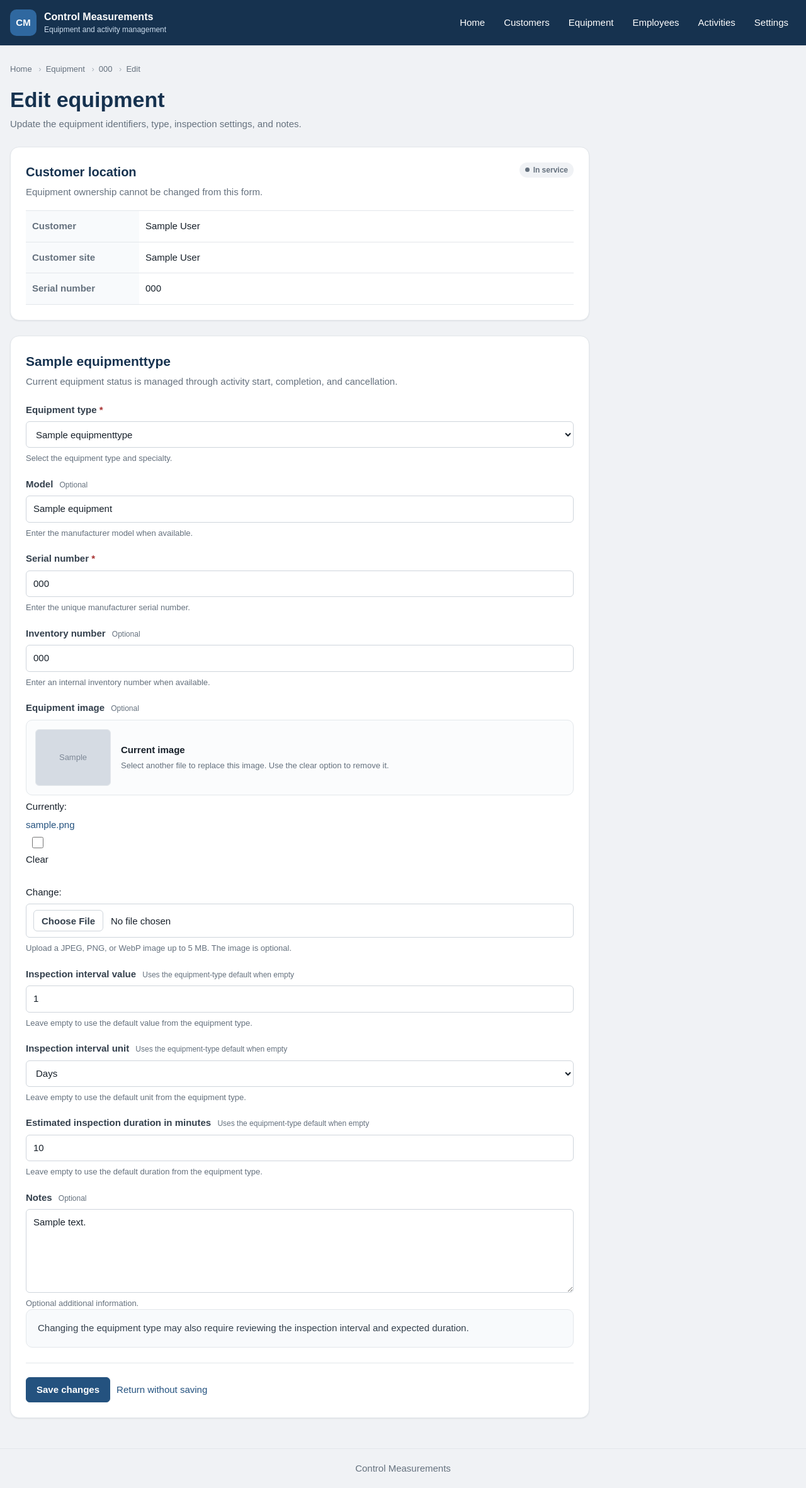
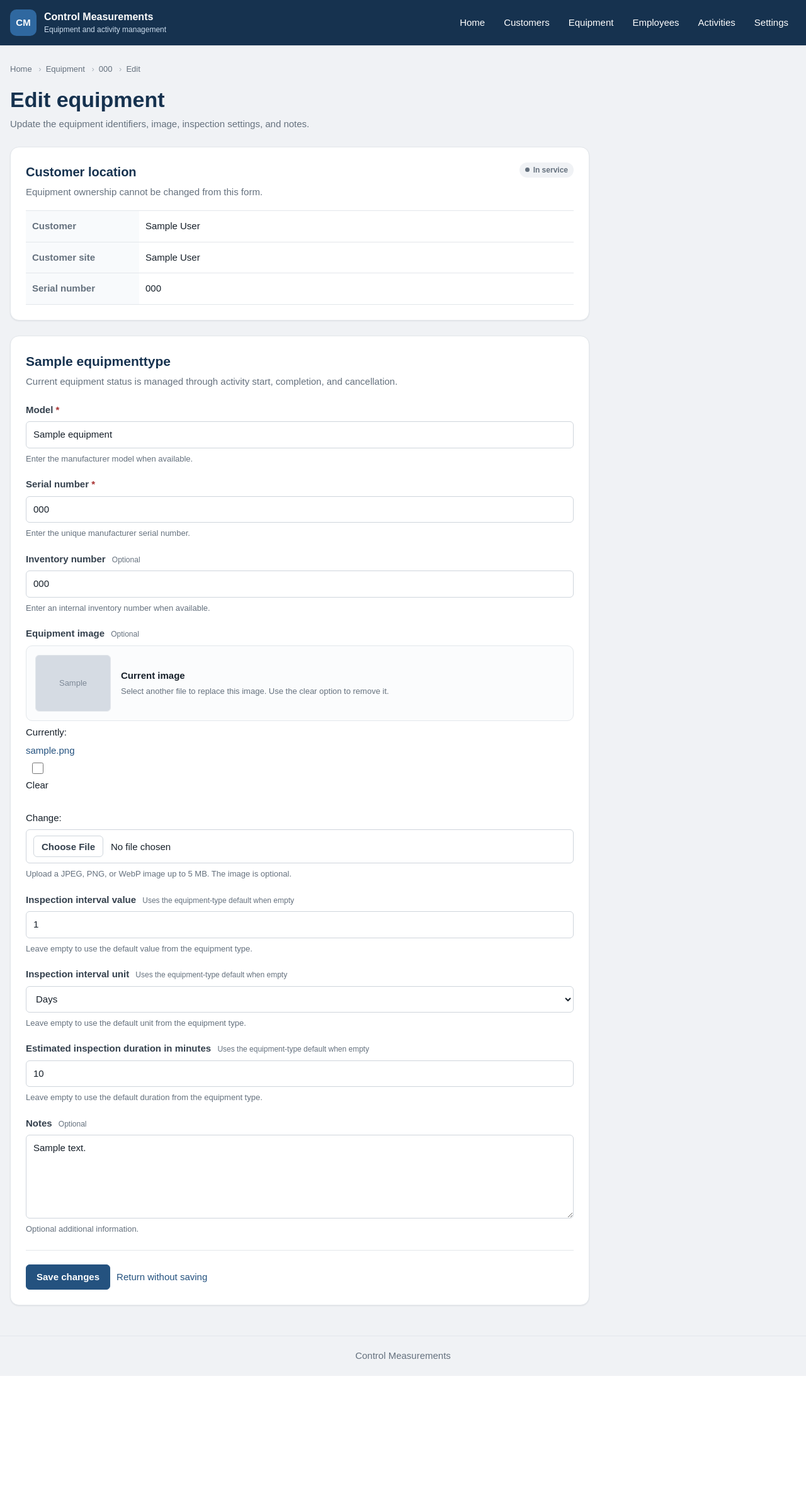
Before and after one commit to SNikolov100/control-measurements, a Django app: a page that uses templates/equipment/equipment_edit.html in a window 1280 px wide. Shown: the whole page at 63% size. After the commit the page ends 2185 px from the top, so only its background shows below. Run offline with Django 5.2, Linux system fonts and the light colour scheme; tables that the repository leaves empty hold one stand-in row (values such as "Sample post"); grey boxes marked "Sample" are stand-in pictures.

Commit message:
Improve equipment validation and workflow safeguards

```diff
--- a/equipment/forms.py
+++ b/equipment/forms.py
@@ -17,23 +17,23 @@ class EquipmentTypeBaseForm(forms.ModelForm):
             'is_active',
         )
         widgets = {
-            "name": forms.TextInput(attrs={"placeholder": "For example: Digital thermometer"},),
+            "name": forms.TextInput(attrs={"placeholder": translate("For example: Digital thermometer")},),
             "description": forms.Textarea(
                 attrs={
                     "rows": 5,
-                    "placeholder": "Describe the equipment type and its typical application.",
+                    "placeholder": translate("Describe the equipment type and its typical application."),
                 },
             ),
             "default_interval_value": forms.NumberInput(
                 attrs={
                     "min": 1,
-                    "placeholder": "For example: 12",
+                    "placeholder": translate("For example: 12"),
                 },
             ),
             "default_inspection_duration": forms.NumberInput(
                 attrs={
                     "min": 1,
-                    "placeholder": "For example: 60",
+                    "placeholder": translate("For example: 60"),
                 },
             ),
         }
@@ -51,6 +51,10 @@ class EquipmentTypeBaseForm(forms.ModelForm):
             "name": {
                 "required": translate("Enter the equipment-type name."),
                 "unique": translate("An equipment type with this name already exists."),
+            },
+            "short_name": {
+                "required": translate("Enter a short name for the equipment type."),
+                "unique": translate("An equipment type with this short name already exists."),
             },
             "specialty": {"required": translate("Select the required specialty.")},
             "default_interval_value": {
@@ -89,26 +93,26 @@ class EquipmentBaseForm(forms.ModelForm):
             'notes',
         )
         widgets = {
-            'model_name': forms.TextInput(attrs={'placeholder': 'For example: Model 100'}),
-            'serial_number': forms.TextInput(attrs={'placeholder': 'For example: SN-2026-001'}),
-            'inventory_number': forms.TextInput(attrs={'placeholder': 'For example: INV-001'}),
+            'model_name': forms.TextInput(attrs={'placeholder': translate('For example: Model 100')}),
+            'serial_number': forms.TextInput(attrs={'placeholder': translate('For example: SN-2026-001')}),
+            'inventory_number': forms.TextInput(attrs={'placeholder': translate('For example: INV-001')}),
             'image': forms.ClearableFileInput(attrs={"accept": "image/jpeg,image/png,image/webp"}),
             'inspection_interval_value': forms.NumberInput(
                 attrs={
                     'min': 1,
-                    'placeholder': 'Leave empty to use the equipment-type default',
+                    'placeholder': translate('Leave empty to use the equipment-type default'),
                 }
             ),
             'estimated_inspection_duration': forms.NumberInput(
                 attrs={
                     'min': 1,
-                    'placeholder': 'Leave empty to use the equipment-type default',
+                    'placeholder': translate('Leave empty to use the equipment-type default'),
                 },
             ),
             'notes': forms.Textarea(
                 attrs={
                     'rows': 5,
-                    'placeholder': 'Add relevant information about the equipment.',
+                    'placeholder': translate('Add relevant information about the equipment.'),
                 },
             ),
         }
@@ -121,8 +125,7 @@ class EquipmentBaseForm(forms.ModelForm):
             'image': translate('Upload a JPEG, PNG, or WebP image up to 5 MB. The image is optional.'),
             'inspection_interval_value': translate('Leave empty to use the default value from the equipment type.'),
             'inspection_interval_unit': translate('Leave empty to use the default unit from the equipment type.'),
-            'estimated_inspection_duration': translate(
-                'Leave empty to use the default duration from the equipment type.'),
+            'estimated_inspection_duration': translate('Leave empty to use the default duration from the equipment type.'),
             'notes': translate('Optional additional information.'),
         }
         error_messages = {
@@ -136,18 +139,25 @@ class EquipmentBaseForm(forms.ModelForm):
             'image': {'invalid_image': translate('Upload a valid JPEG, PNG, or WebP image.')},
         }
 
-class EquipmentCreateForm(EquipmentBaseForm):
     def __init__(self, *args, **kwargs):
         super().__init__(*args, **kwargs)
-        self.fields['inspection_interval_value'].required = False
-        self.fields['inspection_interval_unit'].required = False
-        self.fields['estimated_inspection_duration'].required = False
+
+        default_fields = (
+            'inspection_interval_value',
+            'inspection_interval_unit',
+            'estimated_inspection_duration',
+        )
+        for field_name in default_fields:
+            self.fields[field_name].required = False
 
     def clean(self):
         cleaned_data = super().clean()
         equipment_type = cleaned_data.get('equipment_type')
 
-        if equipment_type is None:
+        if equipment_type is None and self.instance.pk:
+            equipment_type = self.instance.equipment_type
+
+        if equipment_type is None :
             return cleaned_data
 
         if not cleaned_data.get('inspection_interval_value'):
@@ -161,11 +171,16 @@ class EquipmentCreateForm(EquipmentBaseForm):
 
         return cleaned_data
 
+
+class EquipmentCreateForm(EquipmentBaseForm):
+    ...
+
 class EquipmentEditForm(EquipmentBaseForm):
     def __init__(self, *args, **kwargs):
         super().__init__(*args, **kwargs)
 
         self.fields.pop('customer_site', None)
+        self.fields.pop('equipment_type', None)
 
 
 class CustomerSiteEquipmentCreateForm(EquipmentCreateForm):
--- a/equipment/models.py
+++ b/equipment/models.py
@@ -6,6 +6,7 @@ from django.core.validators import MinValueValidator
 from core.validators import validate_uploaded_image
 from uuid import uuid4
 from pathlib import Path
+from django.db.models import Q
 
 
 def equipment_image_upload_path(instance, filename):
@@ -195,6 +196,15 @@ class Equipment(TextNormalizationMixin, AutoSlugMixin, TimestampMixin):
             'equipment_type__name',
             'serial_number',
         )
+        constraints = (
+            models.UniqueConstraint(
+                fields=('inventory_number',),
+                condition=~Q(inventory_number=''),
+                name='unique_non_empty_equipment_inventory_number',
+                violation_error_message=translate('Another equipment record already uses this inventory number.')
+            ),
+        )
+
         verbose_name = translate('Equipment')
         verbose_name_plural = translate('Equipment')
 
--- a/static/css/main.css
+++ b/static/css/main.css
@@ -603,3 +603,12 @@ textarea {
     clip: rect(0, 0, 0, 0);
     clip-path: inset(50%);
 }
+
+.button-success.button-disabled:disabled {
+    color: rgba(22, 101, 52, 0.55);
+    background-color: rgba(220, 252, 231, 0.3);
+    border: 1px solid rgba(31, 41, 55, 0.65);
+    box-shadow: none;
+    cursor: not-allowed;
+    opacity: 0.7;
+}
--- a/templates/equipment/equipment_edit.html
+++ b/templates/equipment/equipment_edit.html
@@ -45,8 +45,7 @@
             <h1 class="page-title">Edit equipment</h1>
 
             <p class="page-description">
-                Update the equipment identifiers, type,
-                inspection settings, and notes.
+                 Update the equipment identifiers, image, inspection settings, and notes.
             </p>
         </div>
     </header>
@@ -107,11 +106,13 @@
 
                 {% include "equipment/includes/equipment_form_fields.html" %}
 
-                <div class="confirmation-panel">
-                    Changing the equipment type may also require
-                    reviewing the inspection interval and expected
-                    duration.
-                </div>
+                {% if form.equipment_type %}
+                    <div class="confirmation-panel">
+                        If the inspection interval or expected duration is left empty,
+                        the saved value will be replaced with the default value defined
+                        by the equipment type.
+                    </div>
+                {% endif %}
 
                 <div class="form-actions">
                     <button
--- a/templates/equipment/includes/equipment_form_fields.html
+++ b/templates/equipment/includes/equipment_form_fields.html
@@ -21,13 +21,13 @@
         </div>
     {% endif %}
 
+    {% if form.equipment_type %}
         <div class="form-field">
             <label
                 class="form-label"
                 for="{{ form.equipment_type.id_for_label }}"
             >
                 Equipment type
-
                 <span class="required-indicator">*</span>
             </label>
 
@@ -40,6 +40,7 @@
                 </p>
             {% endif %}
         </div>
+    {% endif %}
 
     <div class="form-field">
         <label
@@ -48,7 +49,7 @@
         >
             Model
 
-            <span class="optional-indicator">Optional</span>
+            <span class="required-indicator">*</span>
         </label>
 
         {{ form.model_name.errors }}
--- a/templates/equipment/includes/equipment_type_form_fields.html
+++ b/templates/equipment/includes/equipment_type_form_fields.html
@@ -26,9 +26,7 @@
         >
             Short name
 
-            <span class="optional-indicator">
-                Optional
-            </span>
+            <span class="required-indicator">*</span>
         </label>
 
         {{ form.short_name.errors }}
```
Also changed, not shown: inspections/models.py (+2 -13 lines), inspections/services.py (+6 -6 lines), static/css/forms.css (+18 -0 lines), templates/inspections/inspection_list.html (+17 -6 lines), templates/inspections/inspection_start.html (+30 -6 lines), CHANGELOG.md, README.md, equipment/migrations/0005_equipment_unique_non_empty_equipment_inventory_number.py (added), equipment/migrations/0006_alter_equipment_unique_non_empty_equipment_inventory_number.py (added). Lines whose indentation alone changed are shown as unchanged.
